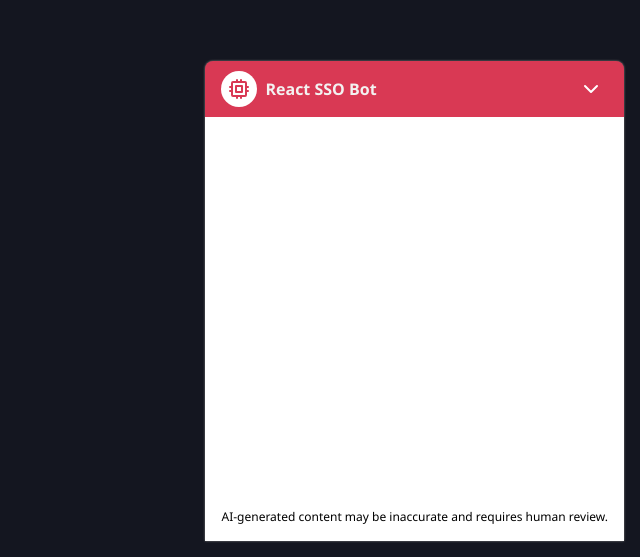
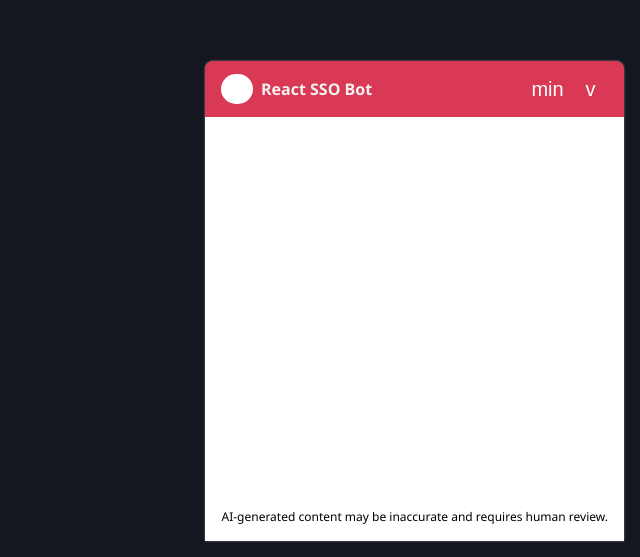
Before and after one commit to krushilnaik/vite-bot, a React (Vite) app: page / in a window 1280 px wide. Shown: the part 243-800 px from the top of the page, without its empty margins (640-1280 px from the left). Built offline with nearby package versions, Linux system fonts and the light colour scheme; no server answers.

Commit message:
custom "typing" indicator, add min/max state

```diff
--- a/package.json
+++ b/package.json
@@ -11,7 +11,6 @@
   },
   "dependencies": {
     "@azure/msal-browser": "^3.24.0",
-    "@tabler/icons-react": "^3.19.0",
     "botframework-directlinejs": "^0.15.5",
     "botframework-webchat": "^4.18.0",
     "react": "^18.3.1",
--- a/src/App.tsx
+++ b/src/App.tsx
@@ -1,9 +1,7 @@
 import { PublicClientApplication } from "@azure/msal-browser";
-import { createDirectLine, createStore, StyleOptions } from "botframework-webchat";
+import ReactWebChat, { createDirectLine, createStore, StyleOptions } from "botframework-webchat";
 import { useEffect, useMemo, useRef, useState } from "react";
 import { exchangeTokenAsync, fetchJSON, getOAuthCardResourceUri } from "./lib";
-import ReactWebChat from "botframework-webchat";
-import { IconChevronUp, IconChevronDown, IconCpu } from "@tabler/icons-react";
 
 interface Props {
   clientId: string;
@@ -14,15 +12,19 @@ interface Props {
 
 const sizes = {
   none: 3.5,
-  half: 20,
+  half: 27,
   full: 50,
 };
 
 function App(props: Props) {
   const { clientId, tenantId, tokenExchangeURL, botName } = props;
+
   const [token, setToken] = useState("");
   const [size, setSize] = useState<"none" | "half" | "full">("full");
   const ref = useRef<HTMLDivElement>(null);
+
+  // this tracks the secondary button shown on the header
+  const [secondary, setSecondary] = useState<"min" | "max">("min");
 
   let msalConfig = {
     auth: {
@@ -103,25 +105,10 @@ function App(props: Props) {
                     }
                   );
                 return;
-              } else {
-                const temp = next(action);
-                console.log(temp);
-
-                return temp;
-              }
+              } else return next(action);
             });
-          } else {
-            const temp = next(action);
-            console.log(temp);
-
-            return temp;
-          }
-        } else {
-          const temp = next(action);
-          console.log(temp);
-
-          return temp;
-        }
+          } else return next(action);
+        } else return next(action);
       });
     }
 
@@ -209,6 +196,7 @@ function App(props: Props) {
         gridTemplateRows: `${sizes["none"]}rem 1fr`,
         transition: "height linear 200ms",
         height: `${sizes[size]}rem`,
+        filter: "drop-shadow(0 0 1px gray)",
         maxHeight: "60vh",
       }}
     >
@@ -236,19 +224,25 @@ function App(props: Props) {
               borderRadius: 9999,
             }}
           >
-            <IconCpu stroke={2} color="#d93954" />
+            SC
           </div>
           <h1>{botName}</h1>
         </div>
         <ul style={{ display: "flex", listStyle: "none", alignItems: "center", gap: 8 }}>
-          {/* <li>
-            <button onClick={() => setSize("full")} className="nav_button">
-              <IconArrowsMaximize stroke={2} />
+          <li>
+            <button
+              onClick={() => {
+                setSize(secondary === "max" ? "full" : "half");
+                setSecondary(secondary === "max" ? "min" : "max");
+              }}
+              className="nav_button"
+            >
+              {secondary}
             </button>
-          </li> */}
+          </li>
           <li>
             <button onClick={() => setSize(size === "none" ? "full" : "none")} className="nav_button">
-              {size === "none" ? <IconChevronUp stroke={2} /> : <IconChevronDown stroke={2} />}
+              {size === "none" ? "^" : "v"}
             </button>
           </li>
         </ul>
@@ -265,13 +259,39 @@ function App(props: Props) {
         <div
           style={{
             paddingInline: "8px",
-            minHeight: "475px",
+            minHeight: "calc(100% - 32px)",
             display: "flex",
             flexDirection: "column",
             justifyContent: "end",
           }}
         >
-          {token && <ReactWebChat directLine={directLine} store={store} styleOptions={styleOptions} />}
+          {token && (
+            <ReactWebChat
+              directLine={directLine}
+              store={store}
+              styleOptions={styleOptions}
+              // customize bot "typing" indicator
+              sendTypingIndicator={true}
+              typingIndicatorMiddleware={() =>
+                (_next) =>
+                ({ activeTyping }) => {
+                  // @ts-ignore
+                  activeTyping = Object.values(activeTyping);
+
+                  if (activeTyping.length) {
+                    const { role } = activeTyping[0];
+
+                    if (role === "bot") {
+                      return <span className="webchat__typing-indicator"></span>;
+                    }
+                  } else {
+                    if (ref.current) {
+                      ref.current.scrollTop = ref.current.scrollHeight;
+                    }
+                  }
+                }}
+            />
+          )}
         </div>
         <div
           style={{
--- a/src/index.css
+++ b/src/index.css
@@ -14,11 +14,6 @@ body {
   justify-content: end;
   align-items: end;
   padding: 16px;
-}
-
-#root {
-  filter: drop-shadow(0 0 1px gray);
-  position: relative;
 }
 
 button {
@@ -79,3 +74,20 @@ h1 {
   font-weight: 600;
   color: #f3f2f1;
 }
+
+.webchat__typing-indicator {
+  width: 75%;
+  height: 2px;
+  background-color: #d93954;
+  animation: left-right alternate infinite 400ms linear;
+}
+
+@keyframes left-right {
+  from {
+    transform: translateX(0);
+  }
+
+  to {
+    transform: translateX(30%);
+  }
+}
```
